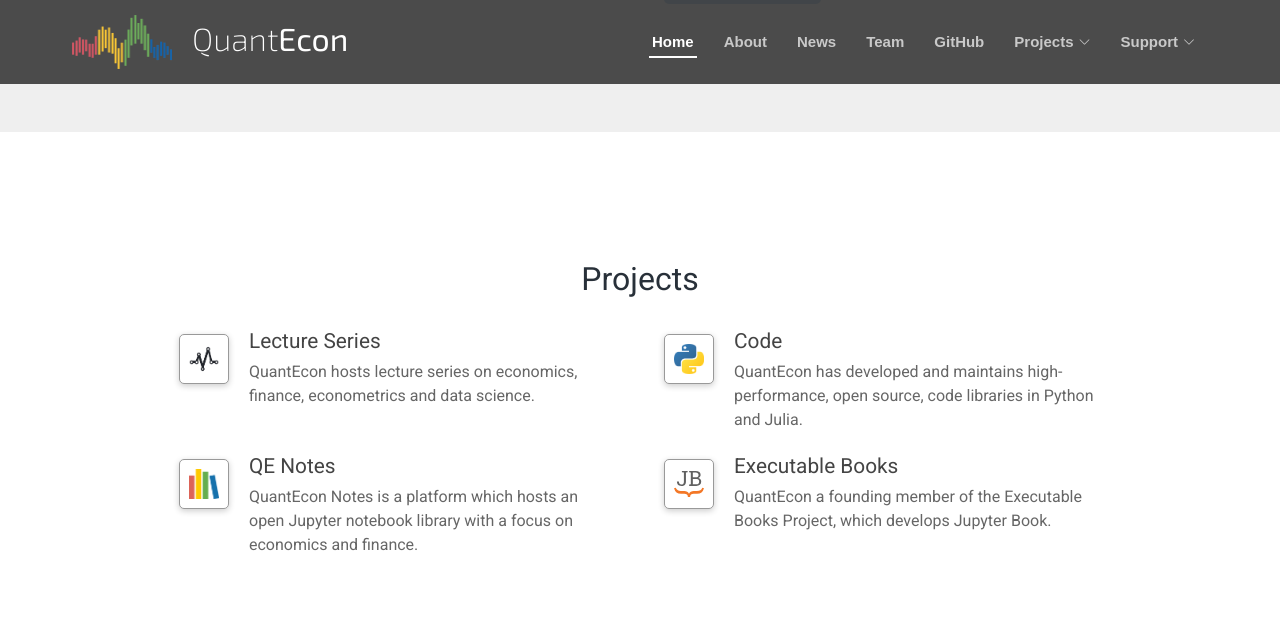
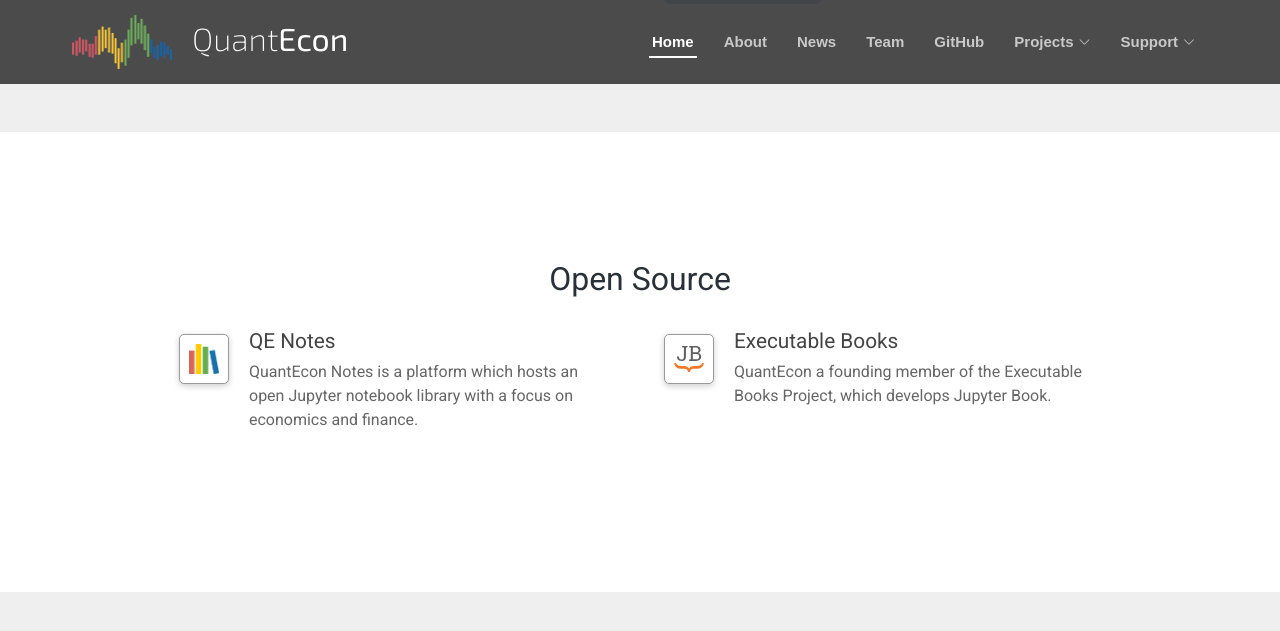
Before and after one commit to QuantEcon/website, a Jekyll site: the page built from index.md, in a window 1280 px wide and 900 px high, scrolled down 2062 px, cut to the strip 0-696 px from the top of the window. Shown: the top 631 px of the strip. Built offline with Jekyll 4.4.1, drawn with Linux system fonts in a browser that asks for light colours; nearby versions of some CDN libraries.

Commit message:
update homepage

```diff
--- a/_layouts/home.html
+++ b/_layouts/home.html
@@ -169,7 +169,7 @@
     <div class="container" data-aos="zoom-in" data-aos-delay="100">
 
       <div class="section-title">
-        <h2>Projects</h2>
+        <h2>Open Source</h2>
       </div>
 
       <div class="row justisfy-content-center gx-5">
@@ -180,7 +180,7 @@
 
             <div class="row gy-3 gx-5">
 
-              <div class="col-md-6">
+              <!-- <div class="col-md-6">
                 <a href="/lectures">
                   <div class="thumb"><img src="/assets/img/projects/project-lectures.png" alt=" " style="width:30px;" />
                   </div>
@@ -203,7 +203,7 @@
                       Julia.</p>
                   </div>
                 </a>
-              </div>
+              </div> -->
 
               <!-- <div class="col-md-6">
                 <a href="/quantecon-textbook/">
```
